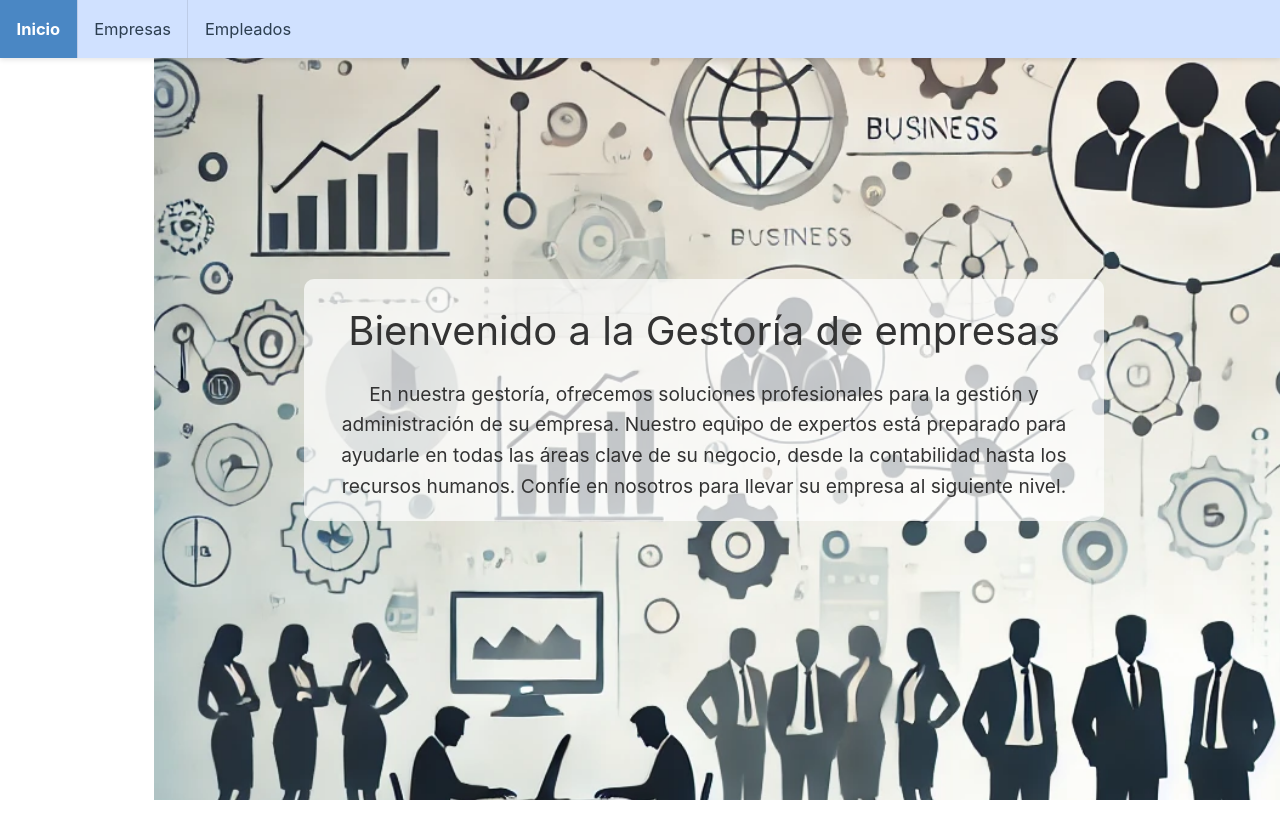
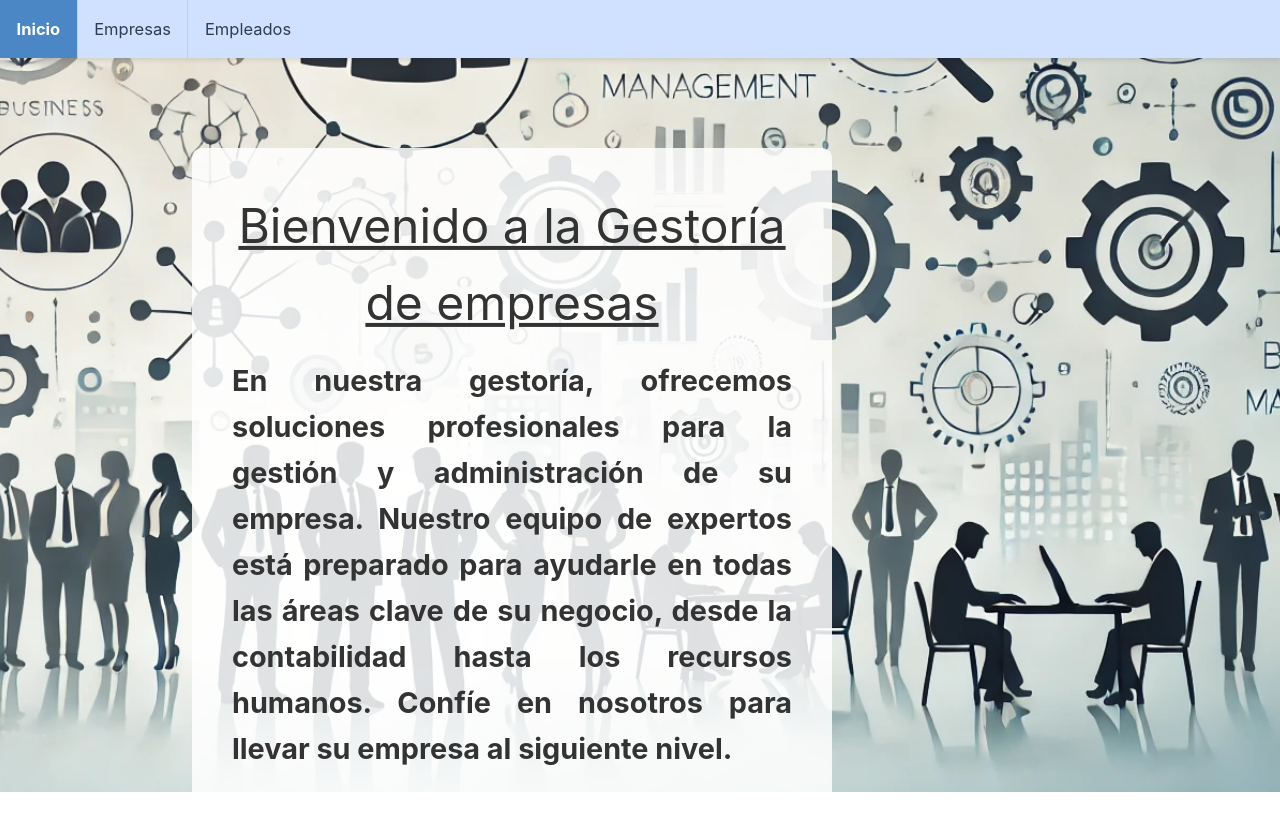
Before and after one commit to nereuky17/RRHH, a Vue app in the folder FRONTEND/: page / in a window 1280 px wide. Shown: the top 838 px of the page. Built offline with nearby package versions, Linux system fonts and the light colour scheme.

Commit message:
Todo acabado + test funcionales

```diff
--- a/FRONTEND/src/App.vue
+++ b/FRONTEND/src/App.vue
@@ -40,6 +40,7 @@ html, body {
   padding: 0;
   width: 100%;
   height: 100%;
+  overflow-x: hidden; /* Oculta el scroll horizontal */
 }
 
 #app {
@@ -91,28 +92,60 @@ nav a:first-of-type {
   border: 0;
 }
 
-/* Estilo para el fondo de bienvenida que solo aparece en "/" */
 .welcome-background {
-  background-image: url('@/assets/fondo.png');
-  background-size: 170% auto; /* Cambia el tamaño para extender aún más la imagen hacia la izquierda */
-  background-position: -10% center; /* Desplaza la imagen más a la izquierda */
-  background-repeat: no-repeat;
+  position: relative;
   width: 100vw;
-  height: 100vh;
+  height: 120vh; /* Aumenta el alto para hacer la imagen más grande hacia abajo */
   display: flex;
   justify-content: center;
   align-items: center;
 }
 
-.overlay {
-  background-color: rgba(255, 255, 255, 0.7);
-  padding: 20px;
-  border-radius: 10px;
-  text-align: center;
-  max-width: 800px;
-  width: 90%;
+.welcome-background::before {
+  content: "";
+  position: absolute;
+  top: -30%;
+  left: 0;
+  width: 150%;
+  height: 135vh;
+  background-image: url('@/assets/fondo.png');
+  background-size: cover;
+  background-position: center;
+  background-repeat: no-repeat;
+  transform: translateX(-30%);
+  z-index: -1;
 }
 
+/* Ajusta el contenedor del texto */
+.overlay {
+  background-color: rgba(255, 255, 255, 0.85);
+  padding: 40px;
+  border-radius: 10px;
+  max-width: 90%;
+  text-align: center;
+  position: absolute;
+  z-index: 1;
+}
+
+/* Centrando verticalmente el texto */
+.welcome-background .overlay {
+  top: 50%;
+  left: 50%;
+  transform: translate(-80%, -50%);
+}
+
+.welcome-background .overlay h1 {
+  font-size: 3rem;
+  text-align: center;
+  text-decoration: underline;
+  margin-bottom: 1rem;
+}
+
+.welcome-background .overlay p {
+  font-weight: bold;
+  font-size: 1.8rem;
+  text-align: justify;
+}
 .titulo {
   font-size: 2.5rem;
   margin-bottom: 1rem;
@@ -120,7 +153,7 @@ nav a:first-of-type {
 }
 
 .descripcion {
-  font-size: 1.2rem;
+  font-size: 1.6rem;
   color: #333;
 }
 
--- a/FRONTEND/src/components/InsertarEmpleado.vue
+++ b/FRONTEND/src/components/InsertarEmpleado.vue
@@ -81,39 +81,44 @@
       </div>
 
       <!-- Modal para editar empleado -->
-      <div v-if="modalEditarVisible" class="modal" @click.self="cerrarModalEditar">
+      <div v-if="modalEditarVisible" class="modal">
     <div class="modal-content">
       <span class="close" @click="cerrarModalEditar">&times;</span>
       <h2>Editar Empleado</h2>
       <form @submit.prevent="guardarCambiosEmpleado">
         <div class="form-group">
           <label for="nombre">Nombre:</label>
-              <input type="text" v-model="empleadoSeleccionado.nombre" required />
+          <input type="text" v-model="empleadoEditado.nombre" required />
         </div>
         <div class="form-group">
           <label for="apellido">Apellido:</label>
-              <input type="text" v-model="empleadoSeleccionado.apellido" />
+          <input type="text" v-model="empleadoEditado.apellido" />
         </div>
         <div class="form-group">
           <label for="dni">DNI:</label>
-              <input type="text" v-model="empleadoSeleccionado.dni" required />
+          <input type="text" v-model="empleadoEditado.dni" required />
         </div>
         <div class="form-group">
           <label for="email">Email:</label>
-              <input type="email" v-model="empleadoSeleccionado.email" required />
+          <input type="email" v-model="empleadoEditado.email" required />
         </div>
         <div class="form-group">
           <label for="telefono">Teléfono:</label>
-              <input type="text" v-model="empleadoSeleccionado.telefono" required />
+          <input type="text" v-model="empleadoEditado.telefono" required />
         </div>
         <div class="form-group">
           <label for="posicion">Posición:</label>
-              <input type="text" v-model="empleadoSeleccionado.posicion" required />
+          <input type="text" v-model="empleadoEditado.posicion" required />
         </div>
+        <div class="form-group button-group">
           <button type="submit">Guardar cambios</button>
+          <button type="button" @click="cerrarModalEditar">Cancelar</button>
+        </div>
       </form>
   </div>
 </div>
+
+
 
       <!-- Modal para crear empleado -->
       <div v-if="modalCrearEmpleadoVisible" class="modal" @click.self="cerrarModalCrearEmpleado">
@@ -164,7 +169,7 @@
 
       <div class="button-group">
         <button class="action-button" type="submit">Guardar</button>
-        <button class="action-button cancel-button" @click="cerrarModalCrearEmpleado">Cancelar</button>
+        <button class="action-button delete-button" @click="cerrarModalCrearEmpleado">Cancelar</button>
       </div>
           </form>
         </div>
@@ -177,7 +182,6 @@
 import axios from 'axios';
 import { ref } from 'vue';
 import { useToast } from 'vue-toastification';
-
 export default {
   setup() {
     const toast = useToast();
@@ -192,6 +196,7 @@ export default {
     const modalEditarVisible = ref(false);
     const modalBorrarVisible = ref(false);
     const empresaSeleccionada = ref(null);
+
     const nuevoEmpleado = ref({
       idEmpresa: '',
       nombre: '',
@@ -202,33 +207,76 @@ export default {
       posicion: ''
     });
 
-
     const empleadoSeleccionado = ref(null);
+    const empleadoEditado = ref(null);
 
     const fetchEmpresas = async () => {
       try {
         const response = await axios.get('/api/empresas');
         empresas.value = response.data;
-        console.log("Empresas cargadas:", empresas.value);
       } catch (error) {
         console.error('Error al obtener empresas:', error);
       }
     };
-
-
-
 
     const fetchEmpleados = async () => {
       try {
         const response = await axios.get('/api/empleados');
         empleados.value = response.data;
         filteredEmpleados.value = [...empleados.value];
-        console.log('Empleados cargados:', empleados.value);
       } catch (error) {
         console.error('Error al obtener empleados:', error);
       }
     };
 
+    // Función para abrir el modal de edición
+    const abrirModalEditar = (empleado) => {
+      empleadoSeleccionado.value = empleado;
+      empleadoEditado.value = { ...empleado };
+      modalEditarVisible.value = true;
+    };
+
+    // Función para cerrar el modal de edición sin guardar cambios
+    const cerrarModalEditar = () => {
+      empleadoEditado.value = null;
+      modalEditarVisible.value = false;
+    };
+
+    // Función para guardar los cambios realizados en el empleado
+    const guardarCambiosEmpleado = async () => {
+      try {
+        await axios.put(`/api/empleados/${empleadoEditado.value.id}`, empleadoEditado.value);
+
+        Object.assign(empleadoSeleccionado.value, empleadoEditado.value);
+
+        toast.success('Empleado actualizado correctamente');
+        modalEditarVisible.value = false;
+
+        fetchEmpleados();  // Actualizamos la lista de empleados
+      } catch (error) {
+        console.error('Error al actualizar el empleado:', error);
+        toast.error('Error al actualizar el empleado');
+      }
+    };
+
+    const abrirModalCrearEmpleado = () => {
+      // Resetear los campos antes de abrir el modal
+      nuevoEmpleado.value = {
+        nombre: '',
+        apellido: '',
+        dni: '',
+        email: '',
+        telefono: '',
+        posicion: ''
+      };
+      empresaSeleccionada.value = null;
+
+      modalCrearEmpleadoVisible.value = true;
+    };
+
+    const cerrarModalCrearEmpleado = () => {
+      modalCrearEmpleadoVisible.value = false;
+    };
 
     const crearEmpleado = async () => {
       if (!empresaSeleccionada.value) {
@@ -269,25 +317,6 @@ export default {
       }
     };
 
-    const abrirModalCrearEmpleado = () => {
-      // Resetear los campos antes de abrir el modal
-      nuevoEmpleado.value = {
-        nombre: '',
-        apellido: '',
-        dni: '',
-        email: '',
-        telefono: '',
-        posicion: ''
-      };
-      empresaSeleccionada.value = null;
-
-      modalCrearEmpleadoVisible.value = true;
-    };
-
-    const cerrarModalCrearEmpleado = () => {
-      modalCrearEmpleadoVisible.value = false;
-    };
-
     const abrirModalDetalles = empleado => {
       empleadoSeleccionado.value = empleado;
       modalDetallesVisible.value = true;
@@ -295,34 +324,6 @@ export default {
 
     const cerrarModalDetalles = () => {
       modalDetallesVisible.value = false;
-    };
-
-    const abrirModalEditar = empleado => {
-      empleadoSeleccionado.value = empleado;
-      modalEditarVisible.value = true;
-    };
-
-    const cerrarModalEditar = () => {
-      modalEditarVisible.value = false;
-    };
-
-
-
-    const guardarCambiosEmpleado = async () => {
-      try {
-        await axios.put(`/api/empleados/${empleadoSeleccionado.value.id}`, empleadoSeleccionado.value);
-        toastMessage.value = 'Empleado actualizado correctamente';
-        toastVisible.value = true;
-
-        setTimeout(() => {
-          toastVisible.value = false;
-        }, 3000);
-
-        modalEditarVisible.value = false;
-        fetchEmpleados();
-      } catch (error) {
-        console.error('Error al actualizar el empleado:', error);
-      }
     };
 
     const abrirModalBorrar = empleado => {
@@ -373,6 +374,8 @@ export default {
     return {
       empresas,
       empleados,
+      empleadoSeleccionado,
+      empleadoEditado,
       filteredEmpleados,
       search,
       toastVisible,
@@ -380,10 +383,9 @@ export default {
       modalCrearEmpleadoVisible,
       modalDetallesVisible,
       modalEditarVisible,
+      modalBorrarVisible,
       nuevoEmpleado,
-      modalBorrarVisible,
       empresaSeleccionada,
-      empleadoSeleccionado,
       abrirModalCrearEmpleado,
       cerrarModalCrearEmpleado,
       crearEmpleado,
@@ -398,8 +400,6 @@ export default {
       filterByName,
       sortAlphabetically,
       resetFilters,
-
-
     };
   }
 };
@@ -407,6 +407,10 @@ export default {
 
 <style scoped>
 
+.butt{
+margin-top: 20px;
+padding: 10px 20px;
+}
 .cancel-button {
   background-color: #aaa;
   margin-left: 10px;
@@ -469,7 +473,7 @@ export default {
   border-radius: 8px;
   width: 600px;
   max-width: 90%;
-  min-height: 600px;
+  min-height: 200px;
   text-align: center;
   border: 2px solid #5c99d6;
   display: flex;
@@ -478,6 +482,7 @@ export default {
 }
 
 .form-group {
+
   margin-bottom: 20px;
 }
 
--- a/FRONTEND/src/components/ListadoEmpresa.vue
+++ b/FRONTEND/src/components/ListadoEmpresa.vue
@@ -128,17 +128,30 @@
         <thead>
           <tr>
             <th>Nombre</th>
-            <th>Detalles</th>
-            <th>Editar</th>
-            <th>Borrar</th>
+            <th>Apellido</th>
+              <th>DNI</th>
+              <th>Email</th>
+              <th>Teléfono</th>
+              <th>Posición</th>
+              <th>Acciones</th>
+
           </tr>
         </thead>
         <tbody>
           <tr v-for="empleado in empleados" :key="empleado.id">
             <td>{{ empleado.nombre }}</td>
-            <td><button @click="verDetalles(empleado)">Ver detalles</button></td>
-            <td><button @click="editarEmpleado(empleado)">Editar</button></td>
-            <td><button class="action-button delete-button" @click="confirmarBorrarEmpleado(empleado)">Borrar</button></td>
+            <td>{{ empleado.apellido }}</td>
+              <td>{{ empleado.dni }}</td>
+              <td>{{ empleado.email }}</td>
+              <td>{{ empleado.telefono }}</td>
+              <td>{{ empleado.posicion }}</td>
+              <td>
+            <button @click="verDetalles(empleado)">Ver detalles</button>
+            <button @click="editarEmpleado(empleado)">Editar</button>
+            <button class="action-button delete-button" @click="confirmarBorrarEmpleado(empleado)">Borrar</button>
+
+              </td>
+
           </tr>
         </tbody>
       </table>
@@ -534,8 +547,8 @@ export default {
   background-color: white;
   padding: 20px;
   z-index: 1000;
-  width: 80%;
-  max-width: 600px;
+  width: 100%;
+  max-width: 900px;
   border-radius: 8px;
   background-color: rgba(200, 200, 200, 0.8);
   ;
```
Also changed, not shown: 1 other file (tests, documents, lock files or other folders). Lines whose indentation alone changed are shown as unchanged.
